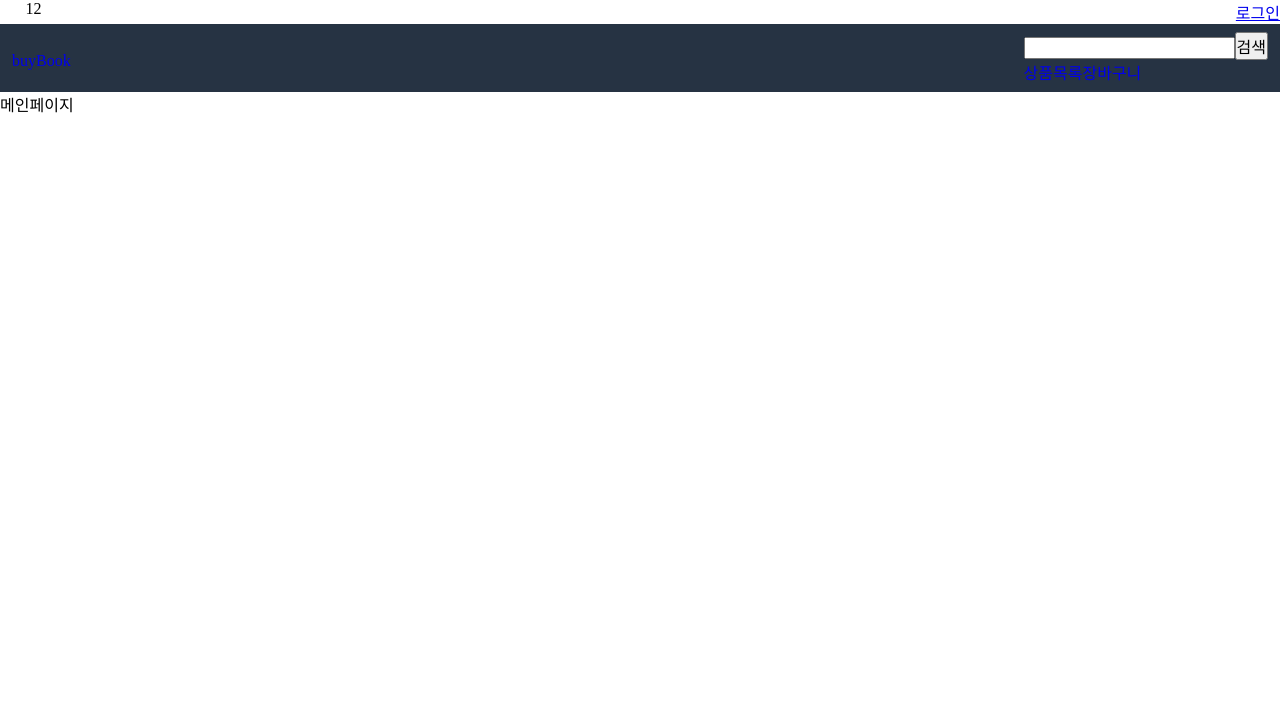
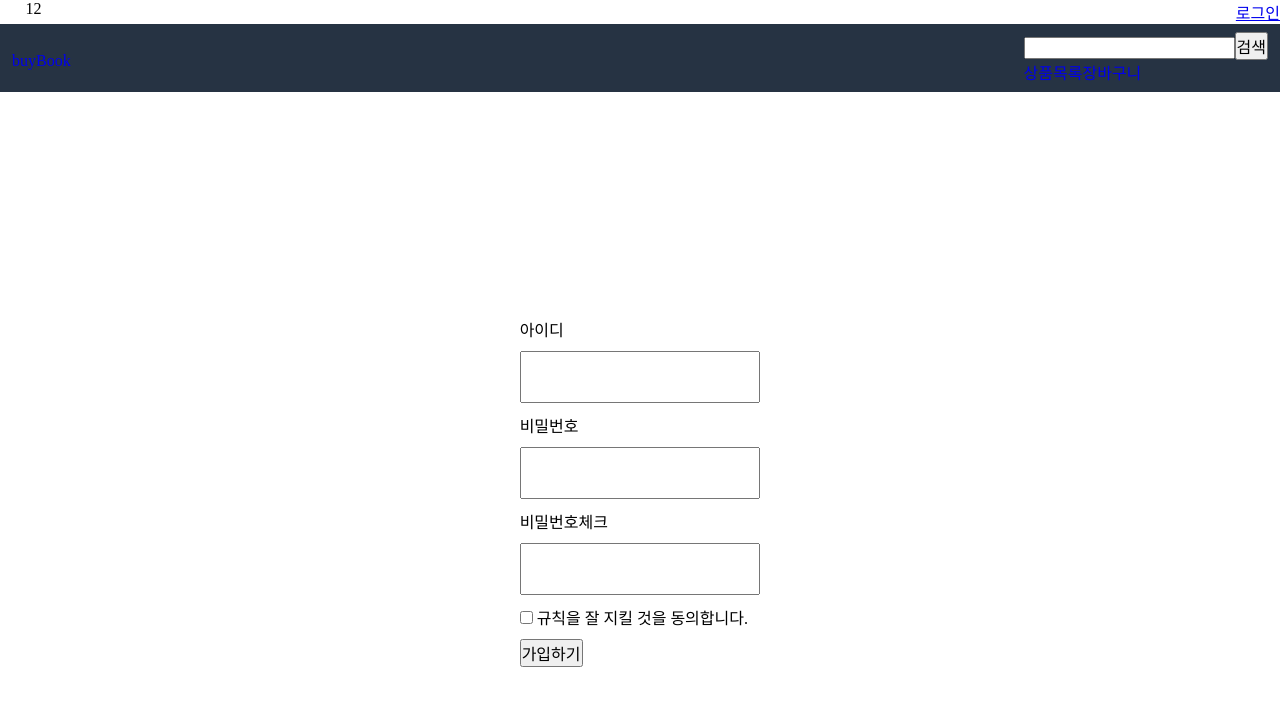
Before and after one commit to CodeSoom-Project/buybookfront, a React (Vite) app: page /signup in a window 1280 px wide. Shown: the top 706 px of the page. Built offline with nearby package versions, Linux system fonts and the light colour scheme.

Commit message:
create signup form

```diff
--- a/src/components/FormInput.jsx
+++ b/src/components/FormInput.jsx
@@ -1,8 +1,16 @@
+import styled from '@emotion/styled';
+
+const Input = styled.input`
+  padding: 0.93em;
+  margin: 0.625em 0;
+`;
+
 function FormInput(props) {
+  const { placeholder } = props;
   return (
     <div>
       {/* <label>Username</label> */}
-      <input placeholder={props} />
+      <Input placeholder={placeholder} />
     </div>
   );
 }
--- /dev/null
+++ b/src/hooks/useInput.js
@@ -0,0 +1,11 @@
+import { useCallback, useState } from 'react';
+
+const useInput = (initialValue) => {
+  const [value, setValue] = useState(initialValue);
+  const handler = useCallback((e) => {
+    setValue(e.target.value);
+  }, []);
+  return [value, handler];
+};
+
+export default useInput;
--- a/src/main.jsx
+++ b/src/main.jsx
@@ -2,7 +2,7 @@ import React from 'react';
 
 import ReactDOM from 'react-dom/client';
 
-import { HashRouter } from 'react-router-dom';
+import { BrowserRouter } from 'react-router-dom';
 
 import { Provider } from 'react-redux';
 
@@ -15,9 +15,9 @@ const rootNode = document.getElementById('root');
 ReactDOM.createRoot(rootNode).render(
   <React.StrictMode>
     <Provider store={store}>
-      <HashRouter>
+      <BrowserRouter>
         <App />
-      </HashRouter>
+      </BrowserRouter>
     </Provider>
   </React.StrictMode>,
 );
--- a/src/pages/LoginFormContainer.jsx
+++ b/src/pages/LoginFormContainer.jsx
@@ -1,11 +1,7 @@
 import LoginForm from './LoginForm';
 
 export default function LoginFormContainer() {
-
-
   return (
-    <>
-      <LoginForm/>
-    </>
+    <LoginForm />
   );
 }
--- a/src/pages/SignUpPage.jsx
+++ b/src/pages/SignUpPage.jsx
@@ -1,12 +1,71 @@
+import { useCallback, useState } from 'react';
 import FormInput from '../components/FormInput';
+import useInput from '../hooks/useInput';
 
-export default function SignUpPage() {
+function SignUpPage() {
+  const [passwordCheck, setPasswordCheck] = useState('');
+  const [term, setTerm] = useState(false);
+  const [passwordError, setPasswordError] = useState(false);
+  const [termError, setTermError] = useState(false);
+
+  const [id, onChangeId] = useInput('');
+  const [password, onChangePassword] = useInput('');
+
+  const onSubmit = useCallback(() => {
+    if (password !== passwordCheck) {
+      return setPasswordError(true);
+    }
+    if (!term) {
+      return setTermError(true);
+    }
+  }, [password, passwordCheck, term]);
+
+  const onChangePasswordCheck = useCallback((e) => {
+    setPasswordError(e.target.value !== password);
+    setPasswordCheck(e.target.value);
+  }, [password]);
+
+  const onChangeTerm = useCallback((e) => {
+    setTermError(false);
+    setTerm(e.target.checked);
+  }, []);
+
   return (
     <form>
-      <FormInput placeholder="Username" />
-      <FormInput placeholder="Email" />
-      <FormInput placeholder="Full Name" />
-      <FormInput placeholder="Sth else" />
+      <div>
+        <label htmlFor="user-id">아이디</label>
+        <br />
+        <FormInput name="user-id" value={id} onChange={onChangeId} />
+      </div>
+      <div>
+        <label htmlFor="user-password">비밀번호</label>
+        <br />
+        <FormInput name="user-password" type="password" value={password} onChange={onChangePassword} />
+      </div>
+      <div>
+        <label htmlFor="user-password-check">비밀번호체크</label>
+        <br />
+        <FormInput
+          name="user-password-check"
+          type="password"
+          value={passwordCheck}
+          onChange={onChangePasswordCheck}
+        />
+        {passwordError && <div style={{ color: 'red' }}>비밀번호가 일치하지 않습니다.</div>}
+      </div>
+      <div>
+        <label>
+          <input type="checkbox" name="user-term" checked={term} onChange={onChangeTerm} />
+          {' '}
+          규칙을 잘 지킬 것을 동의합니다.
+        </label>
+        {termError && <div style={{ color: 'red' }}>약관에 동의하셔야 합니다.</div>}
+      </div>
+      <div style={{ marginTop: 10 }}>
+        <button type="button">가입하기</button>
+      </div>
     </form>
   );
 }
+
+export default SignUpPage;
```
